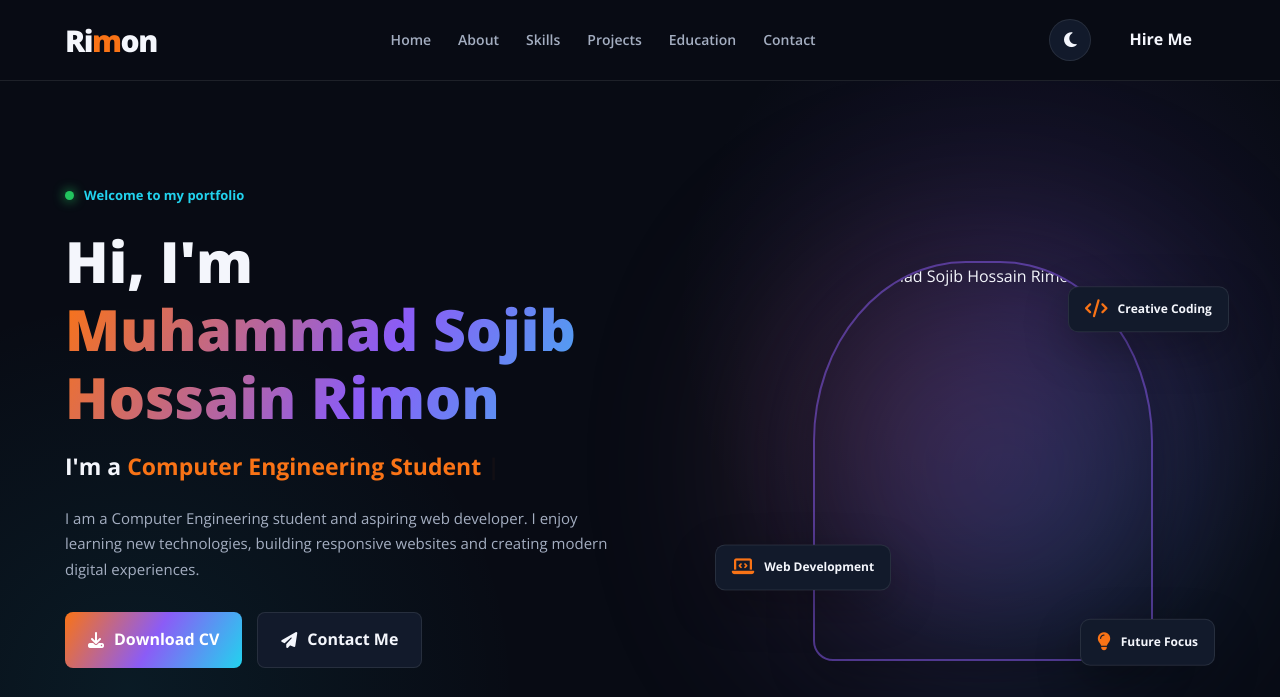
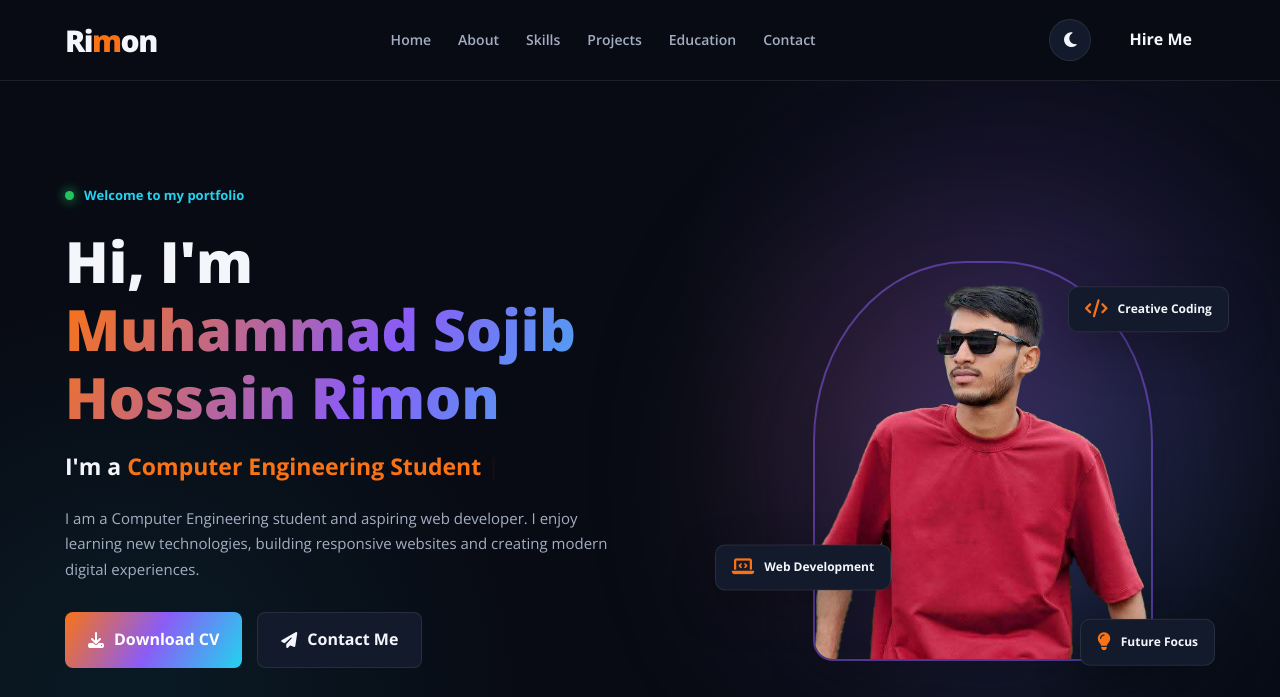
Before and after one commit to sojibhossainrimon-dev/Sojib-Hossain-Portfolio, a plain HTML site: page index.html in a window 1280 px wide. Shown: the top 697 px of the page. Drawn offline with nearby package versions, Linux system fonts and the light colour scheme; the site is published under a folder, as on GitHub Pages, so addresses that start at the root find nothing.

Commit message:
Fix images Pages asset paths

```diff
--- a/index.html
+++ b/index.html
@@ -10,7 +10,7 @@
     <meta name="author" content="Muhammad Sojib Hossain Rimon">
 
     <title>Muhammad Sojib Hossain Rimon | Portfolio</title>
-       <link rel="icon" type="image/png" href="/images/favicon.jpeg">
+       <link rel="icon" type="image/png" href="images/favicon.jpeg">
 
     <!-- Google Fonts -->
     <link rel="preconnect" href="https://fonts.googleapis.com">
@@ -136,7 +136,7 @@
                     <div class="hero-glow"></div>
 
                     <div class="hero-image">
-                        <img src="/images/sojib.png" alt="Muhammad Sojib Hossain Rimon">
+                        <img src="images/sojib.png" alt="Muhammad Sojib Hossain Rimon">
                     </div>
 
                     <div class="floating-card card-one">
```
